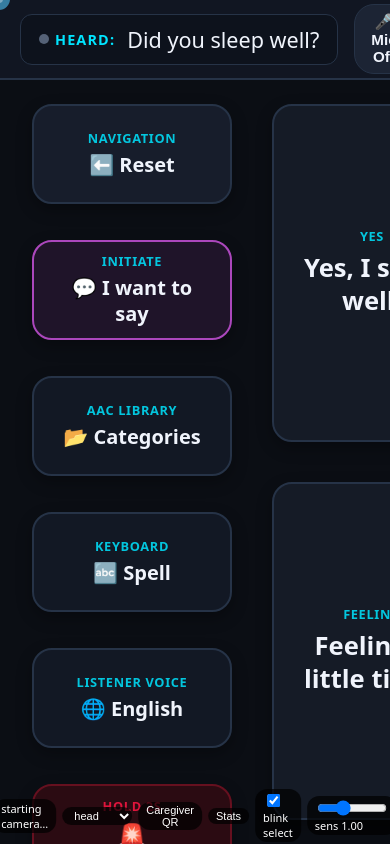
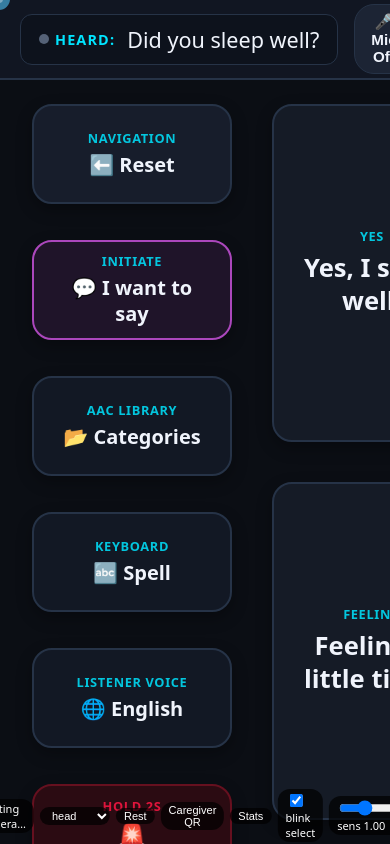
Before and after one commit to dhruv4740/gaze-voice, a website built with Vite: page index.html in a window 390 px wide. Built offline with nearby package versions, Linux system fonts and the light colour scheme; no server answers.

Commit message:
feat(gaze): rest mode with Wake target, auto-rest triggers, gaze:rest event

```diff
--- a/src/caregiver/page.js
+++ b/src/caregiver/page.js
@@ -57,6 +57,7 @@ function addCard(text, t, cls = '') {
 function handle(m) {
   const stale = Date.now() - (m.t || 0) > 30000; // replayed history: feed only, no alarm
   if (m.type === 'spoken') addLine(`${m.text}${m.lang ? ` (${m.lang})` : ''}`, m.t);
+  else if (m.type === 'rest') addLine(m.resting ? 'Patient is resting' : 'Patient is awake', m.t);
   else if (m.type === 'emergency') { if (!stale) showAlert(m.t); addLine('EMERGENCY', m.t); }
   else if (stale) return;
   else if (m.type === 'request') addCard(m.label || m.kind, m.t);
--- a/src/caregiver/patient.js
+++ b/src/caregiver/patient.js
@@ -25,6 +25,7 @@ export function startCaregiverLink({ ui }) {
   window.addEventListener('aac:spoken', (e) => send({ type: 'spoken', text: e.detail?.text, lang: e.detail?.lang }));
   window.addEventListener('aac:emergency', () => send({ type: 'emergency' }));
   window.addEventListener('aac:request', (e) => send({ type: 'request', kind: e.detail?.kind, label: e.detail?.label }));
+  window.addEventListener('gaze:rest', (e) => send({ type: 'rest', resting: !!e.detail?.resting }));
   window.addEventListener('gaze:fatigue', (e) => send({ type: 'fatigue', level: e.detail?.level }));
 
   // QR button: asks the relay for the laptop's LAN IP, then draws the phone URL
--- a/src/gaze/index.js
+++ b/src/gaze/index.js
@@ -6,6 +6,7 @@ import { createTargeter, createDwell } from './select.js';
 import { createBlinkDetector } from './blink.js';
 import { createStats } from './stats.js';
 import { createFatigue } from './fatigue.js';
+import { createRest } from './rest.js';
 import { startCaregiverLink } from '../caregiver/patient.js';
 
 const DEFAULT_DWELL_MS = 1200;
@@ -37,6 +38,17 @@ export function startGaze({ mode = 'mouse', root }) {
 
   const stats = createStats({ root });
   const fatigue = createFatigue();
+  const restBtn = document.createElement('button');
+  restBtn.id = 'gaze-rest-btn';
+  const rest = createRest({
+    root,
+    idleMs: (Number(params.get('restafter')) || 20) * 1000,
+    auto: params.get('rest') !== '0',
+    onChange: (r) => { stats.setPaused(r); restBtn.textContent = r ? 'Wake' : 'Rest'; },
+  });
+  restBtn.textContent = 'Rest';
+  restBtn.onclick = () => rest.toggle();
+  ui.appendChild(restBtn);
   window.__gazeFatigue = fatigue; // demo: __gazeFatigue.force('mild')
   setInterval(() => stats.update(fatigue.stats()), 1000);
   const pageStart = performance.now();
@@ -65,6 +77,7 @@ export function startGaze({ mode = 'mouse', root }) {
       if (closed) blinkTarget = dwell.el;
     },
     onLongBlink: () => {
+      if (rest.longBlink(performance.now())) return; // resting: two long blinks wake, nothing else
       const el = dwell.el || (blinkTarget && blinkTarget.isConnected ? blinkTarget : null);
       if (el && blinkBox.checked) { dwell.select(); selectNow(el); }
     },
@@ -72,7 +85,8 @@ export function startGaze({ mode = 'mouse', root }) {
 
   let point = { x: -1, y: -1 };
   let calibrating = false;
-  const setPoint = (x, y) => { point = { x, y }; };
+  let everTracked = false;
+  const setPoint = (x, y) => { point = { x, y }; if (x >= 0) everTracked = true; };
   const smoother = createPointSmoother(PRESETS[mode] || PRESETS.head);
   // raw tracker samples go through One Euro + dead zone; (-1,-1) means "no face"
   // sensitivity (0.5-2.0) scales the pointer's distance from the screen centre, so lower = a
@@ -139,7 +153,7 @@ export function startGaze({ mode = 'mouse', root }) {
       const tracker = createTracker({
         onPoint: setRaw,
         onPinch: () => { const el = dwell.el; if (el) { dwell.select(); selectNow(el); } }, // hand mode: pinch = instant select
-        onBlink: (l, r, t) => { fatigue.blink(l, r); if (blinkBox.checked) blink.update(l, r, t); },
+        onBlink: (l, r, t) => { if (!rest.resting) fatigue.blink(l, r); if (blinkBox.checked) blink.update(l, r, t); },
         onStatus: (s) => {
           showStatus(s, s === 'tracking' ? 'ok' : 'bad');
           // no face: park the pointer off-screen so dwell can't fire on a frozen point
@@ -189,6 +203,7 @@ export function startGaze({ mode = 'mouse', root }) {
       return;
     }
     const k = e.key.toLowerCase();
+    if (k === 'p') { rest.toggle(); e.preventDefault(); return; }
     if (k === 'r') {
       stats.reset(); fatigue.reset(); if (resetLearning) resetLearning();
       showStatus('demo reset', 'ok');
@@ -207,7 +222,7 @@ export function startGaze({ mode = 'mouse', root }) {
   // Fire the contract's selection on el. The user must look away and back to select again.
   function selectNow(el) {
     // every confirmed selection is a calibration sample + one point on the accuracy sparkline
-    if (!calibrating && !(mode === 'mouse' && !jitter) && point.x >= 0 && !el.hasAttribute('data-no-learn')) {
+    if (!calibrating && !rest.resting && !(mode === 'mouse' && !jitter) && point.x >= 0 && !el.hasAttribute('data-no-learn')) {
       const b = el.getBoundingClientRect();
       const cx = (b.left + b.right) / 2; const cy = (b.top + b.bottom) / 2;
       stats.addError(Math.hypot(point.x - cx, point.y - cy));
@@ -238,12 +253,15 @@ export function startGaze({ mode = 'mouse', root }) {
       if (plainMouse) {
         const hit = document.elementFromPoint(point.x, point.y);
         target = hit && hit.closest('[data-gaze-target]');
+        if (rest.resting && !rest.allowed(target)) target = null;
       } else {
-        rects = collectRects();
+        rects = rest.filterRects(collectRects());
         target = targeter.update(point, rects, now);
       }
     }
 
+    if (rest.quiet) target = null;
+    rest.tick(now, { calibrating, faceMissing: mode !== 'mouse' && everTracked && point.x < 0 });
     const r = dwell.update(target, now, (el) => (el.dataset.gazeDwell ? Number(el.dataset.gazeDwell) : 1200 * fatigue.dwellScale));
     if (r.el !== hoverEl) { hoverEl = r.el; hoverStart = now; }
     if (hovered && hovered !== r.el) { hovered.classList.remove('gaze-hover'); hovered.style.setProperty('--dwell', 0); hovered = null; }
@@ -252,7 +270,7 @@ export function startGaze({ mode = 'mouse', root }) {
       r.el.classList.add('gaze-hover');
       r.el.style.setProperty('--dwell', r.progress);
     }
-    if (r.fired) { fatigue.selected(now - hoverStart); selectNow(r.fired); }
+    if (r.fired) { if (!rest.resting) fatigue.selected(now - hoverStart); selectNow(r.fired); }
 
     // cursor: centre of the snapped target for camera modes, else the pointer itself
     const c = !plainMouse && target ? targeter.center(target, rects) : null;
--- /dev/null
+++ b/src/gaze/rest.js
@@ -0,0 +1,111 @@
+// Rest mode (the Midas-touch fix): while resting, dwell and blink selection are off everywhere
+// except the big Wake target and elements marked data-gaze-always (emergency). The screen is
+// dimmed. Enter: after a reply is spoken, after N s without a selection, when the face is lost
+// for 2 s, from the HUD button or Shift+P. Leave: dwell on Wake for 2 s, a double long blink,
+// a heard question ('aac:heard'), or selecting an always-on element. Dispatches
+// window 'gaze:rest' { resting }.
+const WAKE_DWELL_MS = 2000;
+const SPOKEN_REST_DELAY_MS = 1000;
+const FACE_LOST_REST_MS = 2000;
+const DOUBLE_BLINK_MS = 2500;
+const POST_WAKE_QUIET_MS = 800; // eyes are still up at the Wake target: don't dwell on tiles yet
+
+export function createRest({ root, idleMs = 20000, auto = true, onChange }) {
+  let resting = false;
+  let lastActive = performance.now();
+  let quietUntil = 0;
+  let faceLostSince = null;
+  let lastLongBlink = -Infinity;
+  let spokenTimer = 0;
+  const raised = []; // [el, previous inline position, z-index] for always-on elements lifted above the dim
+
+  const overlay = document.createElement('div');
+  overlay.id = 'gaze-rest';
+  overlay.hidden = true;
+  const wake = document.createElement('button');
+  wake.id = 'gaze-wake';
+  wake.setAttribute('data-gaze-target', '');
+  wake.setAttribute('data-gaze-dwell', String(WAKE_DWELL_MS));
+  wake.setAttribute('data-no-learn', '');
+  wake.setAttribute('data-no-stats', '');
+  wake.innerHTML = 'Wake<span>look here for 2 seconds</span>';
+  const note = document.createElement('div');
+  note.className = 'rest-note';
+  note.textContent = 'Resting';
+  overlay.append(wake, note);
+  root.appendChild(overlay);
+
+  const alwaysEls = () => [...document.querySelectorAll('[data-gaze-always]')];
+  // a selectable element in rest: Wake, or anything flagged data-gaze-always
+  const allowed = (el) => !!el && (el === wake || el.hasAttribute('data-gaze-always'));
+
+  function set(next) {
+    if (next === resting) return;
+    resting = next;
+    overlay.hidden = !next;
+    document.body.classList.toggle('gaze-resting', next);
+    if (next) {
+      for (const el of alwaysEls()) { // lift above the dim without moving it
+        raised.push([el, el.style.position, el.style.zIndex]);
+        if (getComputedStyle(el).position === 'static') el.style.position = 'relative';
+        el.style.zIndex = '1060';
+      }
+    } else {
+      for (const [el, pos, z] of raised) { el.style.position = pos; el.style.zIndex = z; }
+      raised.length = 0;
+      quietUntil = performance.now() + POST_WAKE_QUIET_MS;
+      lastActive = performance.now();
+      faceLostSince = null;
+    }
+    window.dispatchEvent(new CustomEvent('gaze:rest', { detail: { resting: next } }));
+    onChange?.(next);
+  }
+
+  wake.addEventListener('gaze-select', () => set(false));
+  wake.addEventListener('click', () => set(false));
+  // choosing an always-on element (emergency) also brings the app back
+  window.addEventListener('gaze-select', (e) => { if (resting && allowed(e.target) && e.target !== wake) set(false); });
+
+  // reply spoken -> rest ~1 s after the speech actually ends
+  window.addEventListener('aac:spoken', () => {
+    if (!auto) return;
+    clearTimeout(spokenTimer);
+    const wait = () => {
+      if (window.speechSynthesis?.speaking) { spokenTimer = setTimeout(wait, 250); return; }
+      spokenTimer = setTimeout(() => set(true), SPOKEN_REST_DELAY_MS);
+    };
+    spokenTimer = setTimeout(wait, 250);
+  });
+  window.addEventListener('aac:heard', () => { clearTimeout(spokenTimer); set(false); });
+  // any selection or click counts as activity
+  const touch = () => { lastActive = performance.now(); };
+  window.addEventListener('gaze-select', touch);
+  window.addEventListener('click', touch);
+
+  return {
+    get resting() { return resting; },
+    get quiet() { return performance.now() < quietUntil; },
+    set,
+    toggle: () => set(!resting),
+    allowed,
+    wakeEl: wake,
+    // elements that may be targeted right now
+    filterRects(rects) { return resting ? rects.filter((r) => allowed(r.el)) : rects; },
+    // call every frame; `faceMissing` = camera mode with no face/hand for the moment
+    tick(now, { calibrating, faceMissing }) {
+      if (!auto || resting) return;
+      if (calibrating) { lastActive = now; faceLostSince = null; return; }
+      if (faceMissing) {
+        if (faceLostSince === null) faceLostSince = now;
+        else if (now - faceLostSince > FACE_LOST_REST_MS) set(true);
+      } else faceLostSince = null;
+      if (now - lastActive > idleMs) set(true);
+    },
+    // a deliberate long blink; two within 2.5 s while resting wake the app
+    longBlink(now) {
+      if (!resting) return false;
+      if (now - lastLongBlink < DOUBLE_BLINK_MS) { lastLongBlink = -Infinity; set(false); } else lastLongBlink = now;
+      return true; // swallowed
+    },
+  };
+}
--- a/src/gaze/stats.js
+++ b/src/gaze/stats.js
@@ -19,7 +19,9 @@ export function createStats({ root }) {
   const errs = []; // pointer offset (px) at each selection: raw point vs target centre
   let fatigue = null; // latest fatigue snapshot, set via update()
 
-  window.addEventListener('gaze-select', () => {
+  let paused = false; // rest mode: stats frozen
+  window.addEventListener('gaze-select', (e) => {
+    if (paused || e.target?.hasAttribute?.('data-no-stats')) return;
     const now = performance.now();
     if (firstAt === null) firstAt = now;
     if (now - lastAt < IDLE_CAP_MS) { gapSum += now - lastAt; gaps++; }
@@ -73,6 +75,7 @@ export function createStats({ root }) {
   }
 
   return {
+    setPaused(p) { paused = p; if (!p) lastAt = performance.now(); },
     reset() { selections = 0; gapSum = 0; gaps = 0; words = 0; errs.length = 0; firstAt = null; lastAt = performance.now(); fatigue = null; },
     addError(px) { errs.push(px); if (errs.length > 40) errs.shift(); },
     update(f) { fatigue = f; },
```
Also changed, not shown: docs/CONTRACT.md (+8 -0 lines), src/gaze/gaze.css (+10 -0 lines), README.md.
